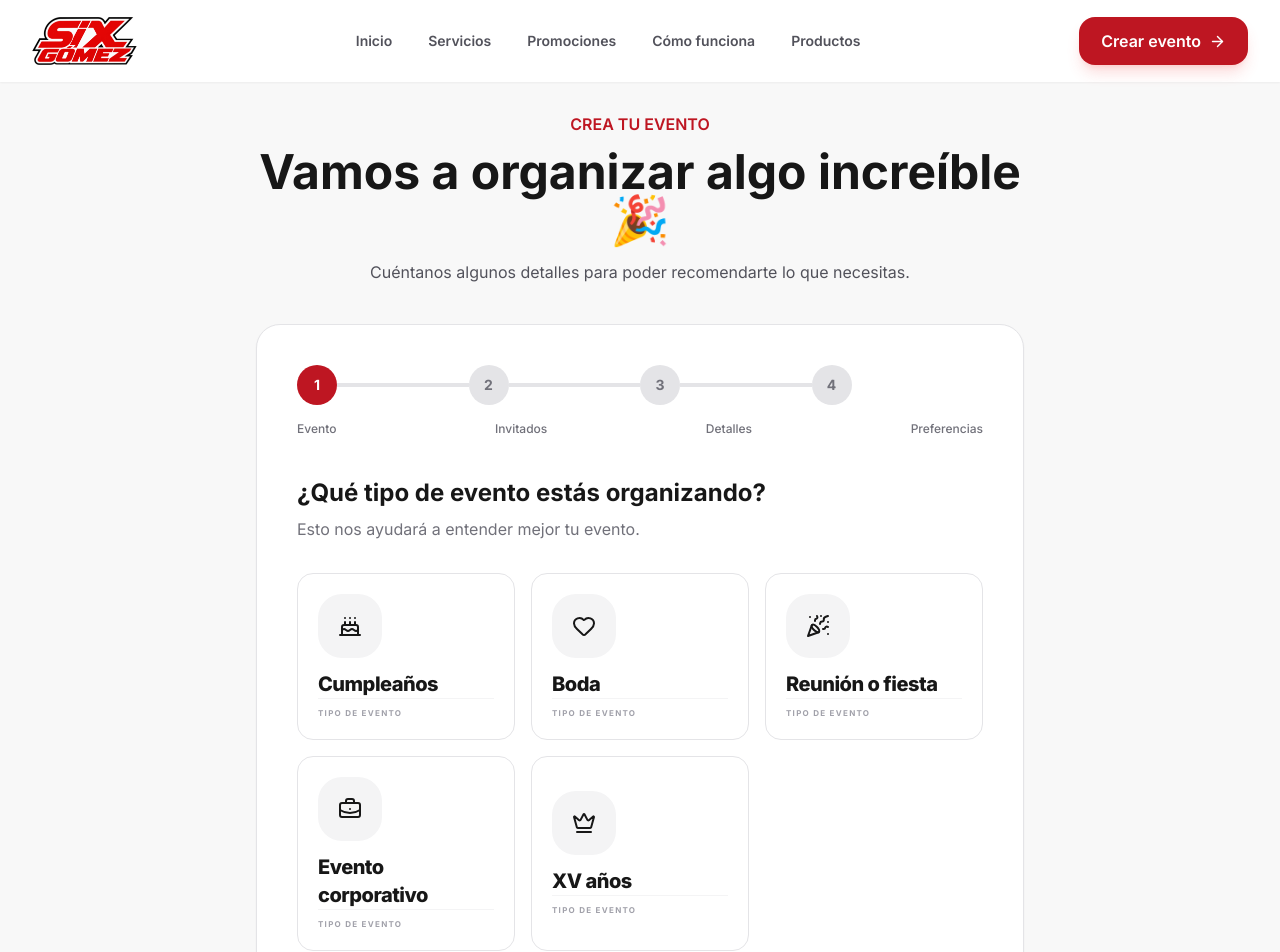
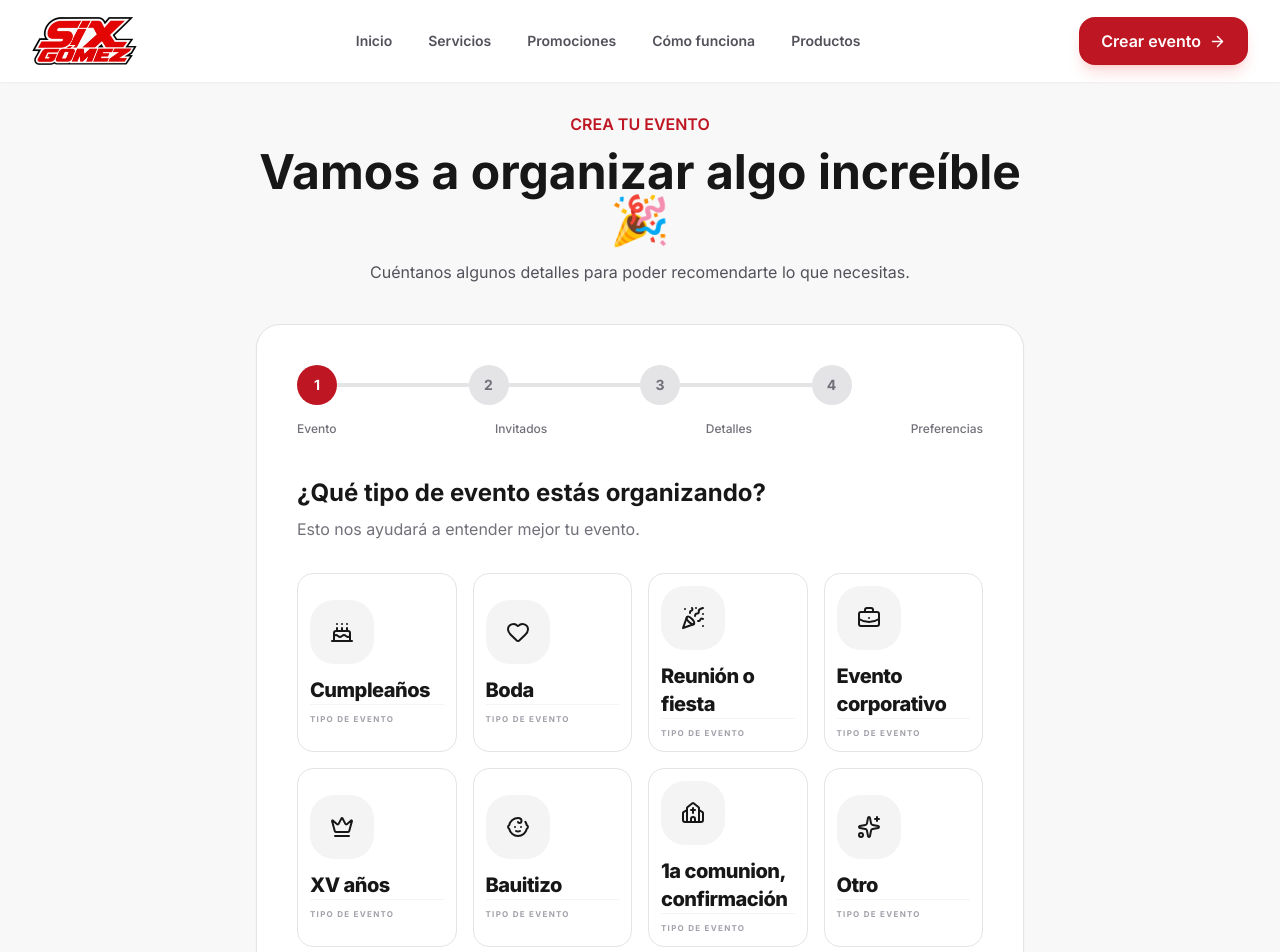
Before and after one commit to JorgeLuisGomezOlmos/eventa, a React (Vite) app: page /crear-evento in a window 1280 px wide. Shown: the top 952 px of the page. Built offline with nearby package versions, Linux system fonts and the light colour scheme.

Commit message:
detalles en algunos textos

```diff
--- a/index.html
+++ b/index.html
@@ -1,5 +1,5 @@
 <!doctype html>
-<html lang="en">
+<html lang="es">
   <head>
     <meta charset="UTF-8" />
     <link rel="icon" type="image/svg+xml" href="/favicon.svg" />
--- a/src/components/event/EventTypeCard.tsx
+++ b/src/components/event/EventTypeCard.tsx
@@ -24,7 +24,7 @@ function EventTypeCard({
         border p-3 text-left
         transition-all duration-300
         active:scale-[0.98]
-        sm:p-5
+        sm:p-3
         ${
           selected
             ? "border-primary bg-gradient-to-br from-primary/[0.08] via-white to-white shadow-xl shadow-primary/10"
--- a/src/pages/CreateEvent.tsx
+++ b/src/pages/CreateEvent.tsx
@@ -14,6 +14,9 @@ import {
   Snowflake,
   GlassWater,
   CircleHelp,
+  Baby,
+  Church,
+  Sparkles,
 } from "lucide-react";
 
 import Container from "../components/layout/Container";
@@ -85,6 +88,24 @@ function CreateEvent() {
       title: "XV años",
       description: "Para una celebración unica",
       icon: Crown,
+    },
+    {
+      value: "bautizo",
+      title: "Bauitizo",
+      description: "Para una celebración unica",
+      icon: Baby,
+    },
+    {
+      value: "primera_comunion_confirmacion",
+      title: "1a comunion, confirmación",
+      description: "Para una celebración unica",
+      icon: Church,
+    },
+    {
+      value: "otro",
+      title: "Otro",
+      description: "Para una celebración unica",
+      icon: Sparkles,
     },
   ];
 
@@ -182,7 +203,7 @@ function CreateEvent() {
                   Esto nos ayudará a entender mejor tu evento.
                 </p>
 
-                <div className="mt-8 grid grid-cols-2 gap-4 sm:grid-cols-3">
+                <div className="mt-8 grid grid-cols-2 gap-4 sm:grid-cols-4">
                   {eventTypes.map((event) => (
                     <EventTypeCard
                       key={event.value}
@@ -225,7 +246,7 @@ function CreateEvent() {
 
                 <div className="mt-10">
                   <label className="text-sm font-semibold text-brandDark">
-                    Número de invitados
+                    Número de invitados estimado
                   </label>
 
                   <input
--- a/src/pages/Quotation.tsx
+++ b/src/pages/Quotation.tsx
@@ -31,6 +31,9 @@ import { calculateRecommendation } from "../utils/recommendationCalculator";
       boda: "Boda",
       reunion: "Reunión o fiesta",
       corporativo: "Evento corporativo",
+      xv_anos: "XV años",
+      bautizo: "Bauitizo",
+      primera_comunion_confirmacion: "Primera comunión o Confirmación",
       otro: "Otro evento",
     };
 
@@ -66,19 +69,16 @@ import { calculateRecommendation } from "../utils/recommendationCalculator";
   /* PRODUCTOS PARA COTIZACIÓN */
   /* ============================= */
 
-  const quotationProducts = recommendation.products.map(
-    (product) => ({
-
+  const quotationProducts = recommendation.products
+  .map((product) => ({
     ...product,
-
     // Usamos la cantidad modificada por el usuario.
     // Si no existe, usamos la cantidad recomendada.
     quantity:
       eventData.productQuantities[product.id] ??
       product.quantity,
-
-    })
-  );
+  }))
+  .filter((product) => product.quantity > 0);
 
 
   /* ============================= */
@@ -172,12 +172,12 @@ import { calculateRecommendation } from "../utils/recommendationCalculator";
 
           <div>
             <h1 className="mt-4 text-3xl font-extrabold tracking-tight text-brandDark sm:text-4xl">
-              Cotización de tu evento
+              Resumen de pedido
             </h1>
 
             <p className="mt-2 max-w-2xl text-sm leading-relaxed text-zinc-500 sm:text-base">
               Revisa los productos y el costo estimado antes de solicitar
-              tu cotización.
+              tu pedido.
             </p>
 
           </div>
@@ -490,7 +490,7 @@ import { calculateRecommendation } from "../utils/recommendationCalculator";
                   </p>
 
                   <h2 className="mt-2 text-2xl font-extrabold">
-                    Tu cotización
+                    Tu pedido
                   </h2>
 
                   <p className="mt-2 text-sm text-brandDark">
@@ -554,6 +554,7 @@ import { calculateRecommendation } from "../utils/recommendationCalculator";
                 <Button
                   type="button"
                   onClick={handleWhatsAppQuotation}
+                  disabled={quotationProducts.length === 0}
                   className="mt-6 w-full"
                 >
                   <img
@@ -562,7 +563,9 @@ import { calculateRecommendation } from "../utils/recommendationCalculator";
                     className="mr-2 h-5 w-5"
                   />
 
-                  Realizar pedido
+                  {quotationProducts.length === 0
+                    ? "Sin productos"
+                    : "Realizar pedido"}
 
                   <ArrowRight
                     size={18}
@@ -732,7 +735,17 @@ import { calculateRecommendation } from "../utils/recommendationCalculator";
                 lg:mt-2
               "
             >
-              Tu solicitud está preparada para enviarse por WhatsApp.
+              <span className="font-semibold text-white">
+                Tu pedido está en atención.
+              </span>
+
+              <br />
+
+              El administrador de{" "}
+              <span className="font-semibold text-white">
+                Tienda SIX GÓMEZ
+              </span>{" "}
+              dará seguimiento a tu solicitud a través de WhatsApp.
             </p>
 
 
--- a/src/pages/Recommendation.tsx
+++ b/src/pages/Recommendation.tsx
@@ -78,6 +78,9 @@ function Recommendation() {
       boda: "Boda",
       reunion: "Reunión o fiesta",
       corporativo: "Evento corporativo",
+      xv_anos: "XV años",
+      bautizo: "Bauitizo",
+      primera_comunion_confirmacion: "Primera comunión o Confirmación",
       otro: "Otro evento",
     };
 
@@ -341,7 +344,7 @@ const estimatedBeers =
               </h2>
 
               <p className="mt-3 text-zinc-600">
-                Puedes revisar y modificar las cantidades antes de solicitar
+                Puedes modificar las cantidades deacuerdo a tu presupuesto o estimaciones antes de solicitar
                 tu pedido.
               </p>
             </div>
--- a/src/types/event.ts
+++ b/src/types/event.ts
@@ -4,6 +4,8 @@ export type EventType =
   | "reunion"
   | "corporativo"
   | "xv_anos"
+  | "bautizo"
+  | "primera_comunion_confirmacion"
   | "otro";
 
 export interface EventPreferences {
```
Lines whose indentation alone changed are shown as unchanged.
